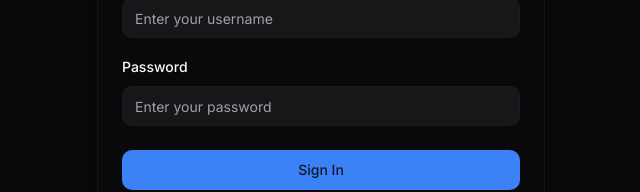
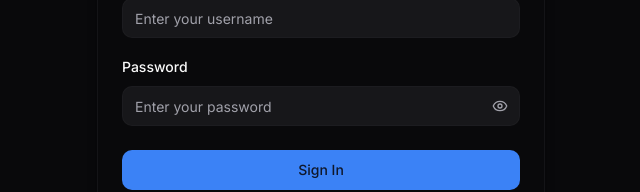
Before and after one commit to smita-2184/llm_eval, a Next.js app: page /login in a window 1280 px wide. Shown: the part 386-578 px from the top of the page, without its empty margins (319-959 px from the left). Built offline with nearby package versions, Linux system fonts and the light colour scheme.

Commit message:
Add password visibility toggle to login and registration forms

```diff
--- a/app/login/page.tsx
+++ b/app/login/page.tsx
@@ -10,12 +10,13 @@ import { Input } from "@/components/ui/input"
 import { Card, CardContent, CardDescription, CardFooter, CardHeader, CardTitle } from "@/components/ui/card"
 import { Label } from "@/components/ui/label"
 import { Alert, AlertDescription } from "@/components/ui/alert"
-import { Loader2, AlertCircle, Brain } from "lucide-react"
+import { Loader2, AlertCircle, Brain, Eye, EyeOff } from "lucide-react"
 import Link from "next/link"
 
 export default function LoginPage() {
   const [username, setUsername] = useState("")
   const [password, setPassword] = useState("")
+  const [showPassword, setShowPassword] = useState(false)
   const { signIn, loading, error } = useAuth()
   const router = useRouter()
 
@@ -71,15 +72,30 @@ export default function LoginPage() {
 
             <div className="space-y-2">
               <Label htmlFor="password">Password</Label>
+              <div className="relative">
                 <Input
                   id="password"
-                type="password"
+                  type={showPassword ? "text" : "password"}
                   placeholder="Enter your password"
                   value={password}
                   onChange={(e) => setPassword(e.target.value)}
-                className="bg-secondary/50 border-border/40"
+                  className="bg-secondary/50 border-border/40 pr-10"
                   required
                 />
+                <Button
+                  type="button"
+                  variant="ghost"
+                  size="icon"
+                  className="absolute right-2 top-2 h-6 w-6 text-muted-foreground hover:text-foreground"
+                  onClick={() => setShowPassword(!showPassword)}
+                >
+                  {showPassword ? (
+                    <EyeOff className="h-4 w-4" />
+                  ) : (
+                    <Eye className="h-4 w-4" />
+                  )}
+                </Button>
+              </div>
             </div>
           </CardContent>
 
--- a/app/register/page.tsx
+++ b/app/register/page.tsx
@@ -21,6 +21,8 @@ import {
   Calendar,
   XCircle,
   CheckCircle2,
+  Eye,
+  EyeOff,
 } from "lucide-react"
 import { Select, SelectContent, SelectItem, SelectTrigger, SelectValue } from "@/components/ui/select"
 import { Checkbox } from "@/components/ui/checkbox"
@@ -35,6 +37,7 @@ export default function RegisterPage() {
   const [isCheckingUsername, setIsCheckingUsername] = useState(false)
   const [isUsernameTaken, setIsUsernameTaken] = useState(false)
   const [password, setPassword] = useState("")
+  const [showPassword, setShowPassword] = useState(false)
   const [gender, setGender] = useState("Prefer not to say")
   const [course, setCourse] = useState("B.Sc")
   const [customCourse, setCustomCourse] = useState("")
@@ -239,13 +242,26 @@ export default function RegisterPage() {
                 <div className="relative">
                   <Lock className="absolute left-3 top-3 h-5 w-5 text-gray-400" />
                   <Input
-                    type="password"
+                    type={showPassword ? "text" : "password"}
                     placeholder="Password"
                     value={password}
                     onChange={(e) => setPassword(e.target.value)}
                     className="pl-10 h-12 bg-gray-50 dark:bg-gray-900/50 border-gray-200 dark:border-gray-700 rounded-xl focus:ring-2 focus:ring-blue-500 focus:border-transparent transition-all"
                     required
                   />
+                  <Button
+                    type="button"
+                    variant="ghost"
+                    size="icon"
+                    className="absolute right-3 top-3 h-6 w-6 text-gray-400 hover:text-gray-600 dark:hover:text-gray-300"
+                    onClick={() => setShowPassword(!showPassword)}
+                  >
+                    {showPassword ? (
+                      <EyeOff className="h-4 w-4" />
+                    ) : (
+                      <Eye className="h-4 w-4" />
+                    )}
+                  </Button>
                 </div>
 
                 <div>
```
Lines whose indentation alone changed are shown as unchanged.
